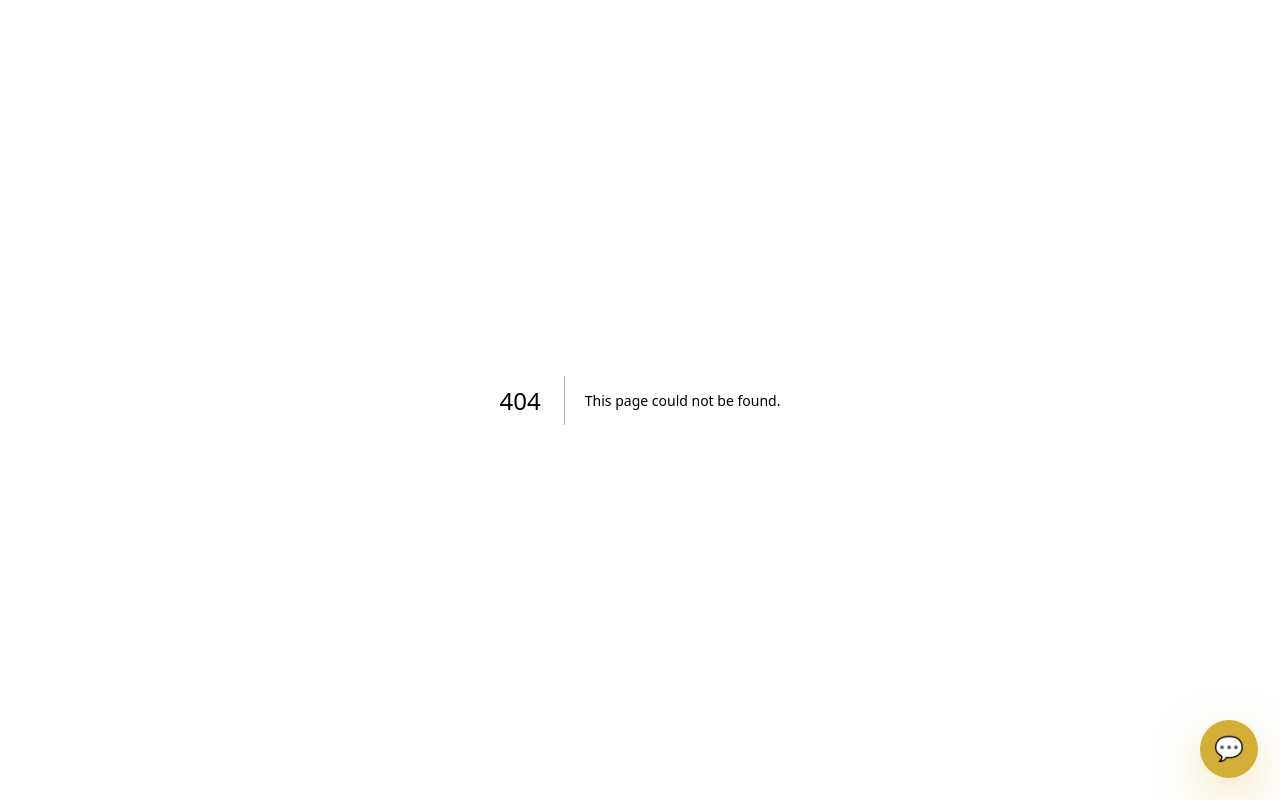
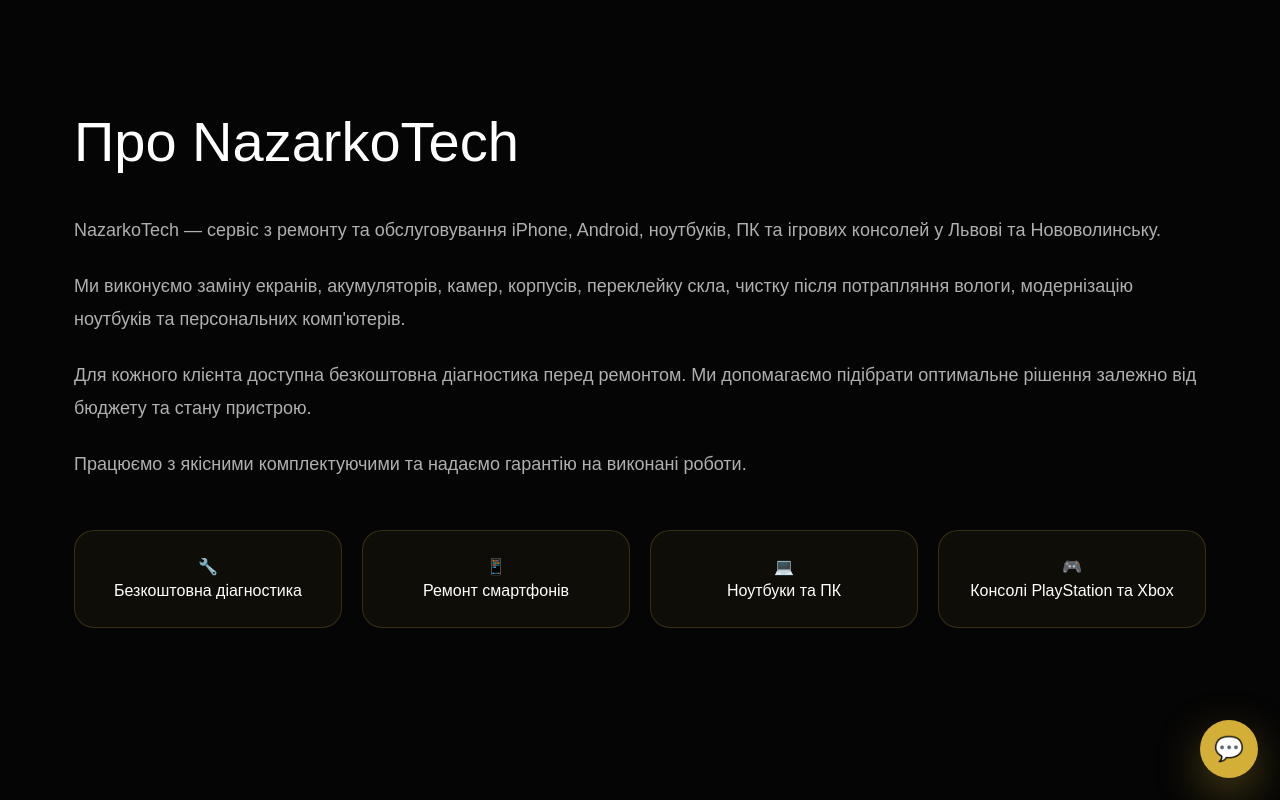
Before and after one commit to NazarkoMi/nazarkotech, a Next.js app: page /about in a window 1280 px wide. Before the commit this address had no page. Built offline with nearby package versions, Linux system fonts and the light colour scheme.

Commit message:
Add About page

```diff
--- /dev/null
+++ b/app/about/page.tsx
@@ -0,0 +1,92 @@
+export default function AboutPage() {
+  return (
+    <main style={page}>
+      <div style={container}>
+        <h1 style={title}>Про NazarkoTech</h1>
+
+        <p style={text}>
+          NazarkoTech — сервіс з ремонту та обслуговування iPhone, Android,
+          ноутбуків, ПК та ігрових консолей у Львові та Нововолинську.
+        </p>
+
+        <p style={text}>
+          Ми виконуємо заміну екранів, акумуляторів, камер, корпусів,
+          переклейку скла, чистку після потрапляння вологи, модернізацію
+          ноутбуків та персональних комп'ютерів.
+        </p>
+
+        <p style={text}>
+          Для кожного клієнта доступна безкоштовна діагностика перед ремонтом.
+          Ми допомагаємо підібрати оптимальне рішення залежно від бюджету та
+          стану пристрою.
+        </p>
+
+        <p style={text}>
+          Працюємо з якісними комплектуючими та надаємо гарантію на виконані
+          роботи.
+        </p>
+
+        <div style={stats}>
+          <div style={statCard}>
+            <h3>🔧</h3>
+            <p>Безкоштовна діагностика</p>
+          </div>
+
+          <div style={statCard}>
+            <h3>📱</h3>
+            <p>Ремонт смартфонів</p>
+          </div>
+
+          <div style={statCard}>
+            <h3>💻</h3>
+            <p>Ноутбуки та ПК</p>
+          </div>
+
+          <div style={statCard}>
+            <h3>🎮</h3>
+            <p>Консолі PlayStation та Xbox</p>
+          </div>
+        </div>
+      </div>
+    </main>
+  );
+}
+
+const page = {
+  minHeight: "100vh",
+  background: "#050505",
+  color: "white",
+};
+
+const container = {
+  maxWidth: "1180px",
+  margin: "0 auto",
+  padding: "100px 24px",
+};
+
+const title = {
+  fontSize: "56px",
+  marginBottom: "30px",
+};
+
+const text = {
+  fontSize: "18px",
+  lineHeight: "1.8",
+  color: "#B0B0B0",
+  marginBottom: "24px",
+};
+
+const stats = {
+  display: "grid",
+  gridTemplateColumns: "repeat(auto-fit,minmax(220px,1fr))",
+  gap: "20px",
+  marginTop: "50px",
+};
+
+const statCard = {
+  padding: "24px",
+  borderRadius: "20px",
+  border: "1px solid rgba(212,175,55,0.2)",
+  background: "rgba(212,175,55,0.05)",
+  textAlign: "center" as const,
+};
--- a/app/components/Header.tsx
+++ b/app/components/Header.tsx
@@ -8,6 +8,11 @@
     <a href="/works" style={contactBtn}>
       Наші роботи
     </a>
+
+      <a href="/about" style={contactBtn}>
+  Про нас
+</a>
+
   <a href="/contacts" style={contactBtn}>
     Контакти
   </a>
```
